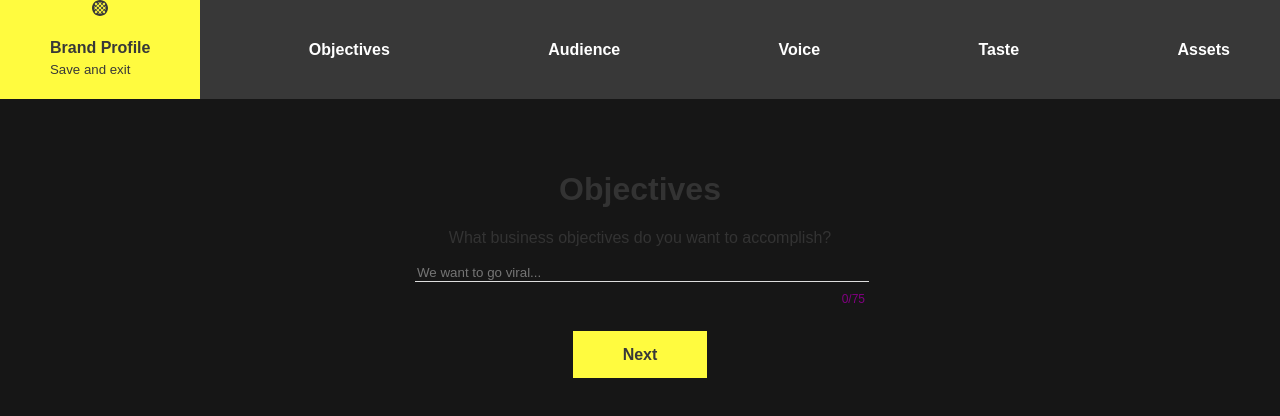
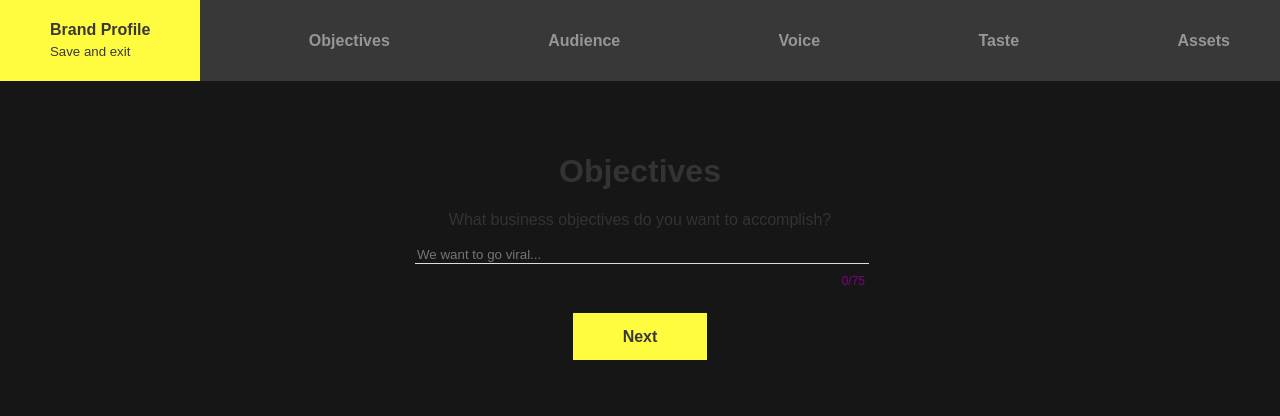
Before and after one commit to aslihanozfidan/saypr-task, a React (Create React App) app: page / in a window 1280 px wide. Shown: the top 416 px of the page. Built offline with nearby package versions, Linux system fonts and the light colour scheme.

Commit message:
edited header styles

```diff
--- a/src/Components/Header/Header.css
+++ b/src/Components/Header/Header.css
@@ -25,25 +25,31 @@
     color: white;
     list-style: none;
     padding: 0px 50px;
+    cursor: pointer;
   }
 
   .App-header ul li:first-child {
-    color: #383838;
     list-style: none;
     background-color: #FFFB3F;
   }
-  /*
+
   .App-header ul li:first-child::before {
 
-  } */
+  }
 
   .App-header ul li:first-child h4 {
     text-align: left;
     margin-bottom: 5px;
+    color: #383838;
   }
 
   .App-header ul li:first-child h5 {
     font-weight: normal;
     text-align: left;
     margin-top: 5px;
+    color: #383838;
   }
+
+  .App-header ul li h4 {
+    color: #969696;
+  }
--- a/src/Components/Header/Header.js
+++ b/src/Components/Header/Header.js
@@ -1,14 +1,12 @@
 import React from 'react';
 import './Header.css';
-
-import { FontAwesomeIcon } from '@fortawesome/react-fontawesome'
 
 const Header = props => {
     return (
         <header className="App-header">
             <ul>
                 <li>
-                    <div><FontAwesomeIcon icon="stroopwafel" /></div>
+                    <div></div>
                     <h4>Brand Profile</h4>
                     <h5>Save and exit</h5>
                 </li>
```
